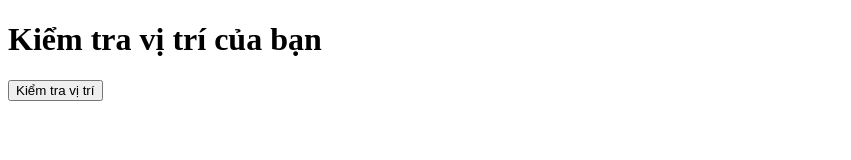
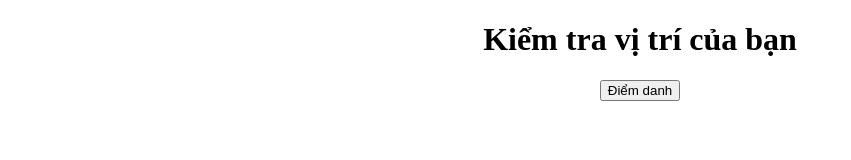
Before and after one commit to dangthanhvu187/kiem-tra-vi-tri, a plain HTML site: page index.html in a window 1280 px wide. Shown: the whole page, without its empty margins (0-851 px from the left). Drawn offline with Linux system fonts and the light colour scheme.

Commit message:
Update index.html

```diff
--- a/index.html
+++ b/index.html
@@ -6,15 +6,22 @@
     <title>Kiểm tra vị trí</title>
 </head>
 <body>
+    <style>
+        div.a {
+	        text-align: center;
+        }
+    </style>
+
+    <div class="a">
     <h1>Kiểm tra vị trí của bạn</h1>
-    <button onclick="checkLocation()">Kiểm tra vị trí</button>
-
+    <button onclick="checkLocation()">Điểm danh</button>
+    </div>
     <p id="result"></p>
 
     <script>
         // Tọa độ của vị trí trung tâm cho phép
         const allowedLocation = { lat: 10.830651631830856, lon: 106.77545051419781 }; // Ví dụ: Trường CĐ Công Thương TP. HCM
-        const maxDistance = 5.0; // Phạm vi cho phép (km)
+        const maxDistance = 2.0; // Phạm vi cho phép (km)
 
         // URL chuyển hướng nếu trong phạm vi
         const redirectURLInRange = "https://fit-hitu.edu.vn"; // URL chuyển hướng nếu trong phạm vi
```
